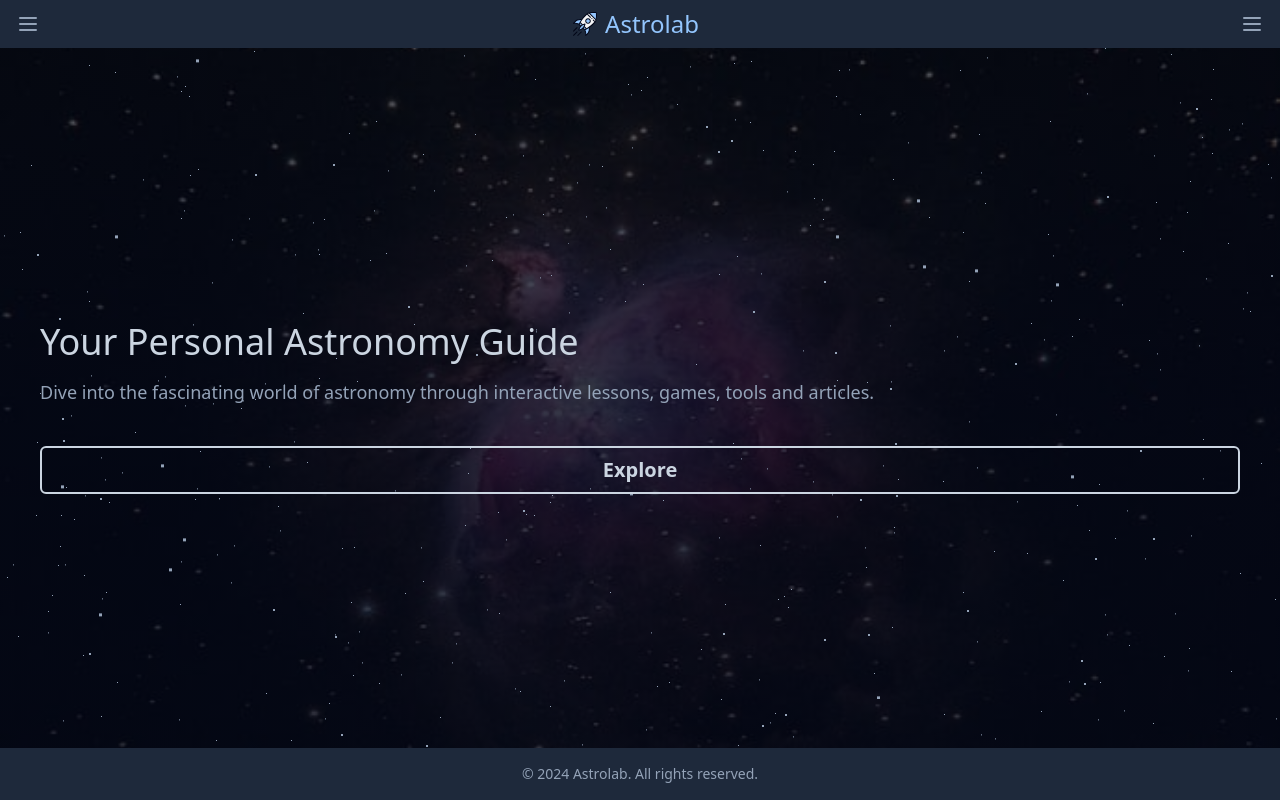
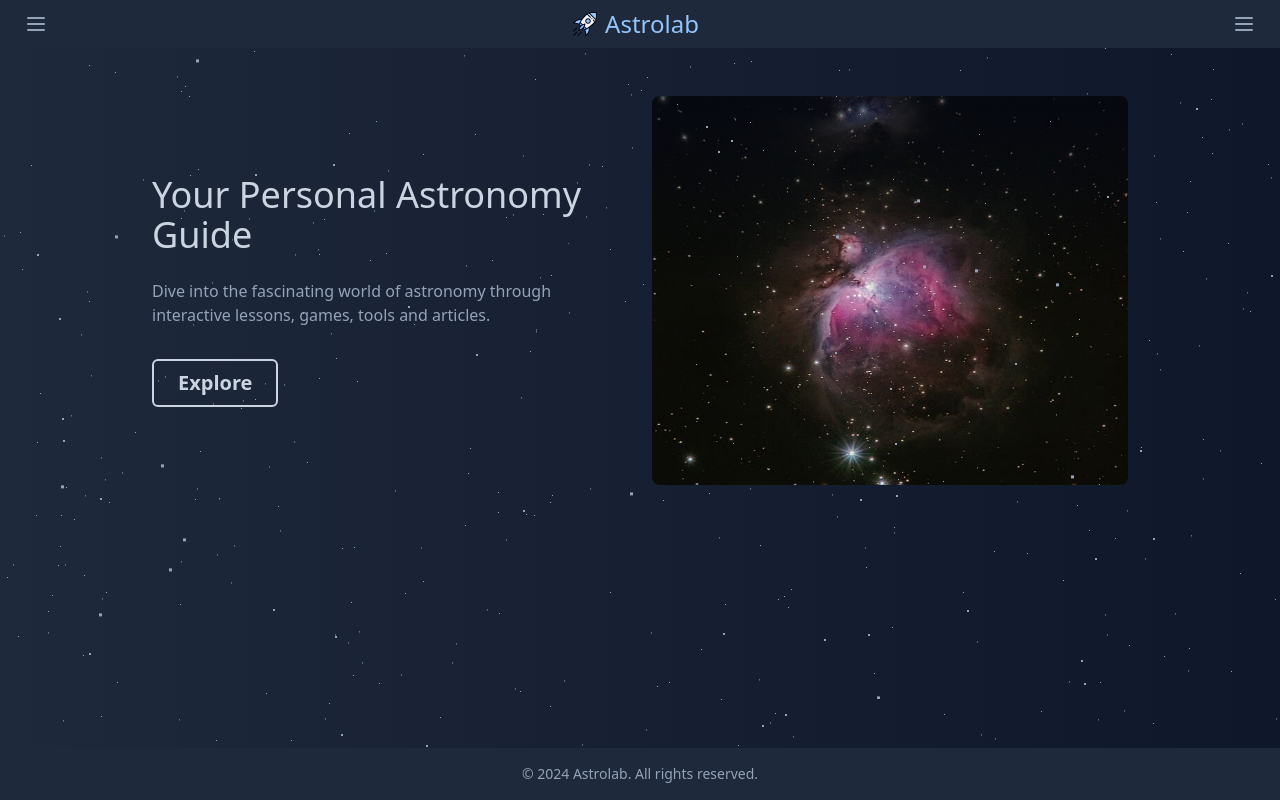
Before and after one commit to sanramu93/astrolab, an Angular app: page / in a window 1280 px wide. Built offline with nearby package versions, Linux system fonts and the light colour scheme.

Commit message:
[Add] Hero Component

```diff
--- a/src/app/app.component.html
+++ b/src/app/app.component.html
@@ -1,7 +1,7 @@
 <!-- Header -->
 <app-header />
 <!-- Main -->
-<main class="px-4 pt-24 h-screen bg-slate-900 text-slate-400 bg-gradient-to-r from-slate-800">
+<main class="h-screen bg-slate-900 text-slate-400 bg-gradient-to-r from-slate-800">
   <router-outlet />
 </main>
 <!-- Footer -->
--- a/src/app/app.routes.ts
+++ b/src/app/app.routes.ts
@@ -1,9 +1,9 @@
 import { Routes } from '@angular/router';
-import { HeroComponent } from './hero/hero.component';
+import { HomeComponent } from './home/home.component';
 
 export const routes: Routes = [
   {
     path: '',
-    component: HeroComponent,
+    component: HomeComponent,
   },
 ];
--- a/src/app/header/header.component.html
+++ b/src/app/header/header.component.html
@@ -1,4 +1,4 @@
-<header class="z-50 fixed w-full flex justify-between bg-slate-800 px-4 py-2">
+<header class="z-50 fixed w-full flex justify-between bg-slate-800 px-6 py-2">
   <!-- Nav Button -->
   <button class="text-slate-400 justify-self-end" (click)="onToggleNavOpen()">
     <svg xmlns="http://www.w3.org/2000/svg" class="h-6 w-6" fill="none" viewBox="0 0 24 24" stroke="currentColor">
--- a/src/app/hero/hero.component.html
+++ b/src/app/hero/hero.component.html
@@ -1,12 +1,16 @@
-<div class="absolute w-full z-10 px-10 left-0 top-1/2 -translate-y-1/2 flex flex-col justify-center">
-  <h1 class="py-4 text-4xl text-slate-300">Your Personal Astronomy Guide</h1>
-  <p class="text-slate-400 text-lg"> Dive into the fascinating world of astronomy through interactive lessons,
-    games, tools and
-    articles.</p>
-  <button
-    class="mt-10 px-6 py-2 text-slate-300 hover:text-violet-400 font-semibold text-xl border-2 border-slate-300 hover:border-violet-400 rounded-md">Explore</button>
+<div class="max-w-5xl h-full md:grid md:grid-cols-2 md:gap-6 md:place-items-center mx-auto px-6 pt-24 pb-12">
+  <div class="absolute top-1/2 -translate-y-1/2 md:static md:translate-y-0 z-10">
+    <h1 class="pb-6 text-4xl text-slate-300">Your Personal Astronomy Guide</h1>
+    <p> Dive into the fascinating world of astronomy through interactive lessons,
+      games, tools and
+      articles.</p>
+    <button
+      class="mt-8 px-6 py-2 text-slate-300 hover:text-violet-400 font-semibold text-xl border-2 border-slate-300 hover:border-violet-400 rounded-md">Explore</button>
+  </div>
+
+  <!-- Background -->
+  <div class="absolute md:static left-0 top-0 w-full h-full">
+    <div class="img-galaxy h-full w-full md:rounded-lg md:overflow-hidden"></div>
+    <app-stars-background />
+  </div>
 </div>
-
-<!-- Background -->
-<div class="absolute left-0 top-0 img-galaxy h-lvh w-lvw"></div>
-<app-stars-background>
--- a/src/app/hero/hero.component.scss
+++ b/src/app/hero/hero.component.scss
@@ -8,3 +8,14 @@
   background-size: cover;
   background-position: center;
 }
+
+@media (min-width: 768px) {
+  .img-galaxy {
+    background-image: linear-gradient(
+        to bottom,
+        rgba(2, 6, 23, 0.6) 0%,
+        rgba(2, 6, 23, 0) 50%
+      ),
+      url('/assets/img/galaxy.jpg');
+  }
+}
--- /dev/null
+++ b/src/app/home/home.component.html
@@ -0,0 +1,5 @@
+<article class="home h-screen">
+  <section class="h-full md:h-2/3 lg:1/2">
+    <app-hero />
+  </section>
+</article>
```
Also changed, not shown: src/app/home/home.component.ts (added, +11 -0 lines), src/app/home/home.component.scss (added), 1 other file (tests, documents, lock files or other folders).
